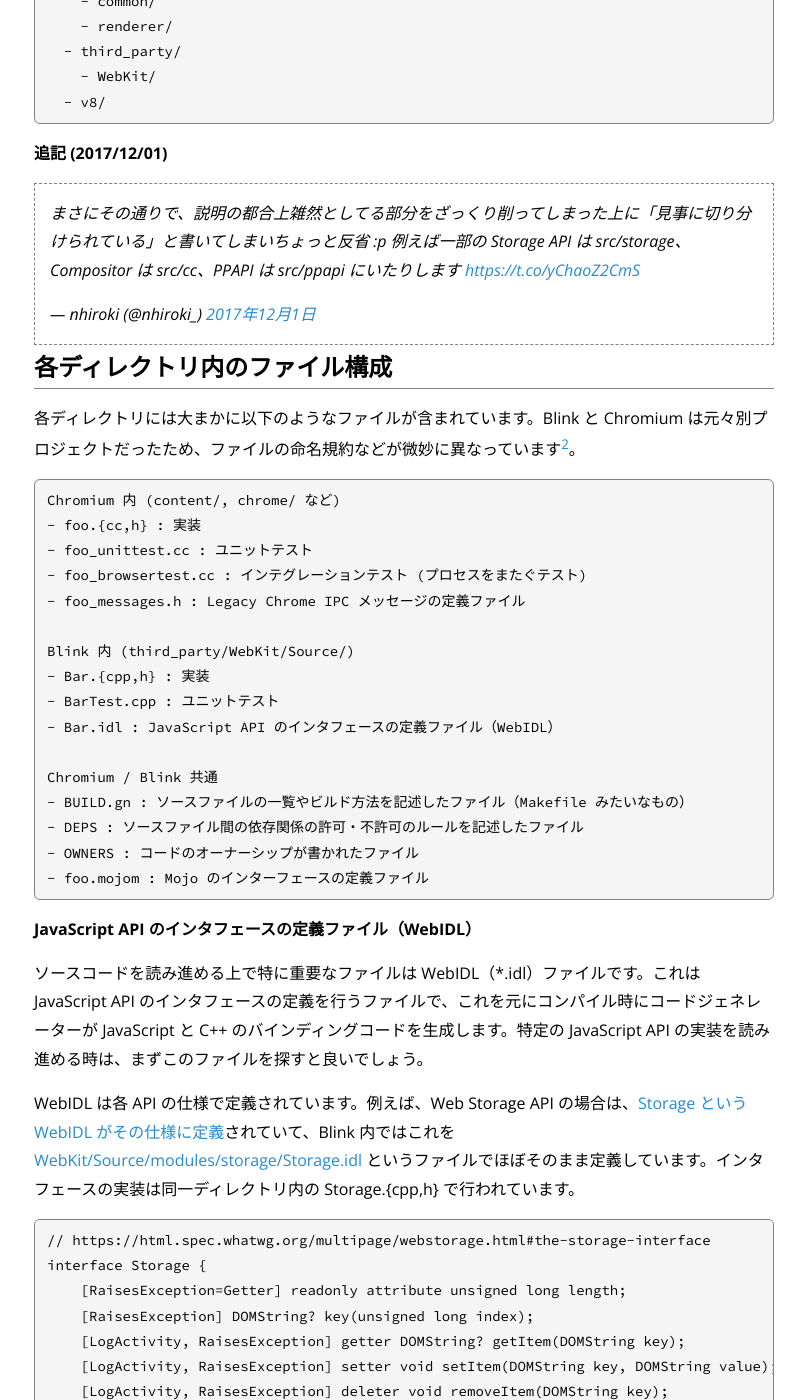
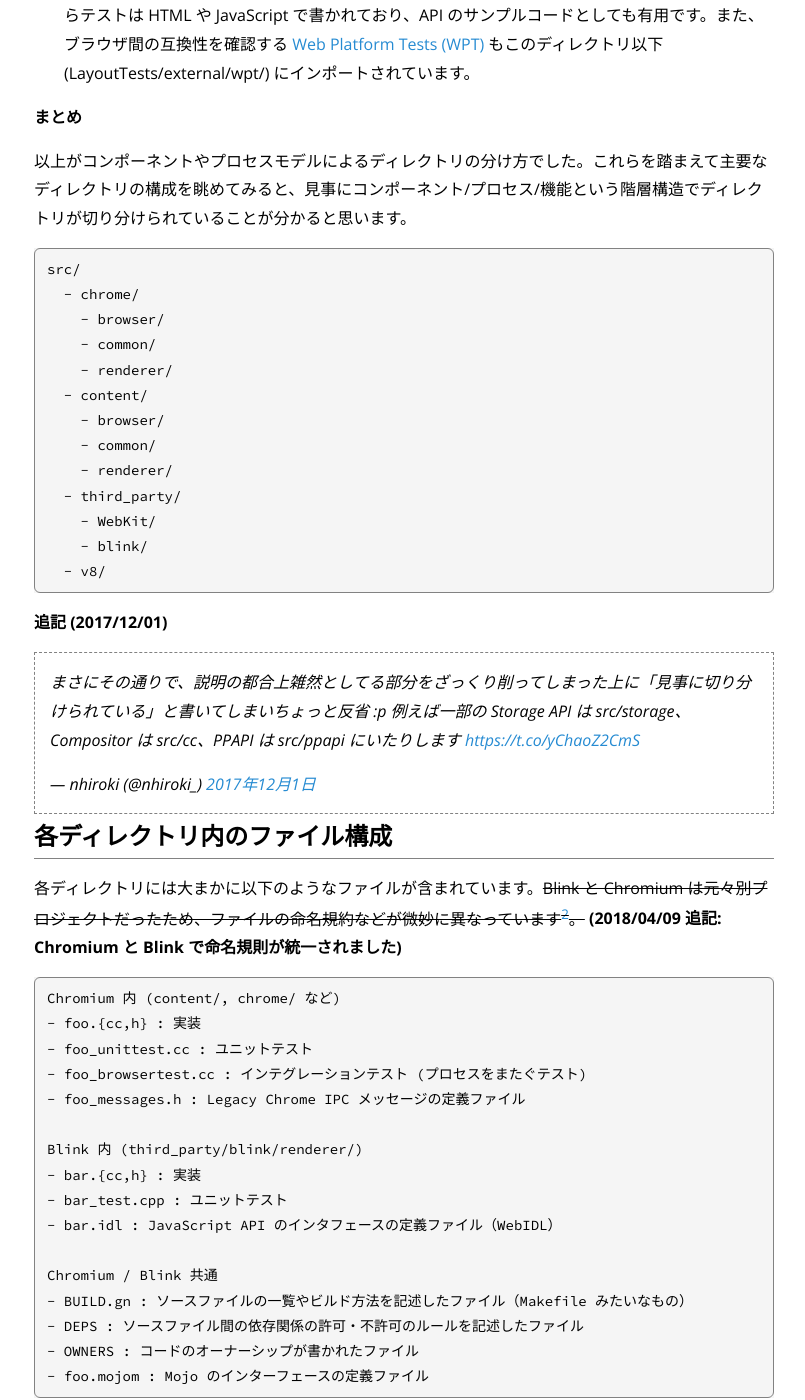
Before and after one commit to nhiroki/nhiroki.github.io, a Jekyll site: the page built from _posts/2017-12-01-chromium-sourcecode.md, in a window 1280 px wide and 1400 px high, scrolled down 4804 px. Shown: the whole window, without its empty margins (236-1041 px from the left). Built offline with Jekyll 4.4.1, drawn with Linux system fonts in a browser that asks for light colours; comment, search, counter and statistics services are not loaded; some of the changed text lies outside the part shown.

Commit message:
Update the published article

````diff
--- a/_posts/2017-12-01-chromium-sourcecode.md
+++ b/_posts/2017-12-01-chromium-sourcecode.md
@@ -8,7 +8,11 @@
 
 これは [Chromium Browser アドベントカレンダー](https://qiita.com/advent-calendar/2017/chromium)の一日目の記事です。初日ということで、本記事では Chromium のソースコードを読む上で役に立つであろう、プロジェクトのディレクトリ構成やファイル構成を紹介します。
 
-- (2017/12/01) ディレクトリ構成について追記しました。
+- **(2018/04/09) "The Great Blink mv"[^the-great-blink-mv] プロジェクトによってついに WebKit ディレクトリが blink ディレクトリにリネームされました。それに伴い本記事の内容を更新しました。差分は以下の通りです。**
+  - third_party/WebKit/Source を third_party/blink/renderer に置換。
+  - blink/ 内のファイル名の命名規約を Bar.{cpp,h} から bar.{cc,h} に置換。
+  - 置換に伴う説明文の修正。
+- **(2017/12/01) ディレクトリ構成について追記しました。**
 
 # Chromium とは？
 
@@ -39,6 +43,7 @@
     - renderer/
   - third_party/
     - WebKit/
+    - blink/
   - v8/
 ```
 
@@ -48,7 +53,7 @@
 
 ページフレームをラップし、さらに Chrome 独自の機能 (ブラウザ拡張とかプロファイルの同期機能など) を実装しているのが Chrome モジュールです。Chrome モジュールは chrome/ ディレクトリにまとめられています。ブラウザ拡張の API 実装が見たい場合はこのディレクトリ以下を探すことになります。
 
-Chromium が依存しているライブラリは third_party/ 以下に配置されます。このディレクトリには[動画処理ライブラリ FFmpeg](https://ja.wikipedia.org/wiki/FFmpeg) や[グラフィックスライブラリ Skia](https://ja.wikipedia.org/wiki/Skia)、[シリアライザの Protocol Buffers](https://ja.wikipedia.org/wiki/Protocol_Buffers) など、様々なライブラリが含まれています。その中でもとりわけ重要なのは Blink モジュールでしょう。Blink は Chromium のレンダリングエンジンです。レンダリングエンジンという名前ですが、実際にはレンダリング以外にも JavaScript を実行したり、JavaScript と C++ のバインディングを提供したりします。Blink は Chromium プロジェクトの一部で現在は同じリポジトリ内で開発されていますが、WebKit からフォークされた ([公式ブログ記事](https://blog.chromium.org/2013/04/blink-rendering-engine-for-chromium.html)) という歴史的な経緯により third_party/ ディレクトリに配置されていて、さらにディレクトリ名も WebKit のままになっています[^the-great-blink-mv]。
+Chromium が依存しているライブラリは third_party/ 以下に配置されます。このディレクトリには[動画処理ライブラリ FFmpeg](https://ja.wikipedia.org/wiki/FFmpeg) や[グラフィックスライブラリ Skia](https://ja.wikipedia.org/wiki/Skia)、[シリアライザの Protocol Buffers](https://ja.wikipedia.org/wiki/Protocol_Buffers) など、様々なライブラリが含まれています。その中でもとりわけ重要なのは Blink モジュールでしょう。Blink は Chromium のレンダリングエンジンです。レンダリングエンジンという名前ですが、実際にはレンダリング以外にも JavaScript を実行したり、JavaScript と C++ のバインディングを提供したりします。Blink は Chromium プロジェクトの一部で現在は同じリポジトリ内で開発されていますが、WebKit からフォークされた ([公式ブログ記事](https://blog.chromium.org/2013/04/blink-rendering-engine-for-chromium.html)) という歴史的な経緯により third_party/ ディレクトリに配置されていて、さらにディレクトリ名も WebKit のままになっています[^the-great-blink-mv] **(2018/04/09 追記: WebKit ディレクトリ内の大部分のファイルが新しい blink ディレクトリに移動されました。しかし LayoutTests など一部のファイルは依然として WebKit ディレクトリに残っています)**。
 
 [^blink-fork]: [Blink: A rendering engine for the Chromium project - Chromium Blog](https://blog.chromium.org/2013/04/blink-rendering-engine-for-chromium.html)
 [^the-great-blink-mv]: WebKit/ ディレクトリを blink/ にリネームする提案がされています / [The Great Blink mv](https://docs.google.com/document/d/1l3aPv1Wx__SpRkdOhvJz8ciEGigNT3wFKv78XiuW0Tw/edit?pli=1)
@@ -73,12 +78,15 @@
 
 **Blink 内のディレクトリ分け (core / modules)**
 
-Blink はシングルプロセスで動くため、browser / renderer といったディレクトリはありません。しかし、別の観点によるディレクトリ分けが行われています。
+~~Blink はシングルプロセスで動くため、browser / renderer といったディレクトリはありません。しかし、別の観点によるディレクトリ分けが行われています。~~
+
+**2018/04/09 追記: Blink は renderer プロセス内でのみ使われているため、renderer ディレクトリはありますが browser ディレクトリはありません。renderer ディレクトリ内はさらにコンポーネント毎にディレクトリ分けされています。blink ディレクトリ内のファイルは以前は WebKit ディレクトリにありましたが、"The Great Blink mv"[^the-great-blink-mv] というプロジェクトによって blink ディレクトリに移動されました。現在は WebKit ディレクトリにはテストファイルやツールのみが残されています。**
 
 ```
 WebKit/
   - LayoutTests/
-  - Source/
+blink/
+  - renderer/
     - bindings/
     - core/
     - modules/
@@ -108,6 +116,7 @@
     - renderer/
   - third_party/
     - WebKit/
+    - blink/
   - v8/
 ```
 
@@ -118,7 +127,7 @@
 
 # 各ディレクトリ内のファイル構成
 
-各ディレクトリには大まかに以下のようなファイルが含まれています。Blink と Chromium は元々別プロジェクトだったため、ファイルの命名規約などが微妙に異なっています[^the-great-blink-mv2]。
+各ディレクトリには大まかに以下のようなファイルが含まれています。~~Blink と Chromium は元々別プロジェクトだったため、ファイルの命名規約などが微妙に異なっています[^the-great-blink-mv2]。~~ **(2018/04/09 追記: Chromium と Blink で命名規則が統一されました)**
 
 [^the-great-blink-mv2]: Blink と Chromium で命名規則を統一する作業が行われています / [The Great Blink mv](https://docs.google.com/document/d/1l3aPv1Wx__SpRkdOhvJz8ciEGigNT3wFKv78XiuW0Tw/edit?pli=1)
 
@@ -129,10 +138,10 @@
 - foo_browsertest.cc : インテグレーションテスト (プロセスをまたぐテスト)
 - foo_messages.h : Legacy Chrome IPC メッセージの定義ファイル
 
-Blink 内 (third_party/WebKit/Source/)
-- Bar.{cpp,h} : 実装
-- BarTest.cpp : ユニットテスト
-- Bar.idl : JavaScript API のインタフェースの定義ファイル（WebIDL）
+Blink 内 (third_party/blink/renderer/)
+- bar.{cc,h} : 実装
+- bar_test.cpp : ユニットテスト
+- bar.idl : JavaScript API のインタフェースの定義ファイル（WebIDL）
 
 Chromium / Blink 共通
 - BUILD.gn : ソースファイルの一覧やビルド方法を記述したファイル（Makefile みたいなもの）
@@ -145,7 +154,7 @@
 
 ソースコードを読み進める上で特に重要なファイルは WebIDL（*.idl）ファイルです。これは JavaScript API のインタフェースの定義を行うファイルで、これを元にコンパイル時にコードジェネレーターが JavaScript と C++ のバインディングコードを生成します。特定の JavaScript API の実装を読み進める時は、まずこのファイルを探すと良いでしょう。
 
-WebIDL は各 API の仕様で定義されています。例えば、Web Storage API の場合は、[Storage という WebIDL がその仕様に定義](https://html.spec.whatwg.org/multipage/webstorage.html#the-storage-interface)されていて、Blink 内ではこれを [WebKit/Source/modules/storage/Storage.idl](https://chromium.googlesource.com/chromium/src/+/45146fc8a1ca4c58272b2c7a5d945c35db35f14d/third_party/WebKit/Source/modules/storage/Storage.idl) というファイルでほぼそのまま定義しています。インタフェースの実装は同一ディレクトリ内の Storage.{cpp,h} で行われています。
+WebIDL は各 API の仕様で定義されています。例えば、Web Storage API の場合は、[Storage という WebIDL がその仕様に定義](https://html.spec.whatwg.org/multipage/webstorage.html#the-storage-interface)されていて、Blink 内ではこれを [blink/renderer/modules/storage/storage.idl](https://chromium.googlesource.com/chromium/src/+/5020baea3c8279cca2d17bea4ab10364fc937222/third_party/blink/renderer/modules/storage/storage.idl) というファイルでほぼそのまま定義しています。インタフェースの実装は同一ディレクトリ内の storage.{cc,h} で行われています。
 
 ```
 // https://html.spec.whatwg.org/multipage/webstorage.html#the-storage-interface
@@ -161,7 +170,7 @@
 
 **OWNERS**
 
-[OWNERS ファイル](https://chromium.googlesource.com/chromium/src/+/master/docs/code_reviews.md#owners-files)はコードのオーナーを記述したファイルです。例えば [Web Worker](https://developer.mozilla.org/ja/docs/Web/API/Web_Workers_API/Using_web_workers) の実装がある WebKit/Source/core/workers/ の OWNERS ファイルには次のように書かれています。
+[OWNERS ファイル](https://chromium.googlesource.com/chromium/src/+/master/docs/code_reviews.md#owners-files)はコードのオーナーを記述したファイルです。例えば [Web Worker](https://developer.mozilla.org/ja/docs/Web/API/Web_Workers_API/Using_web_workers) の実装がある blink/renderer/core/workers/ の OWNERS ファイルには次のように書かれています。
 
 ```
 nhiroki@chromium.org
````
